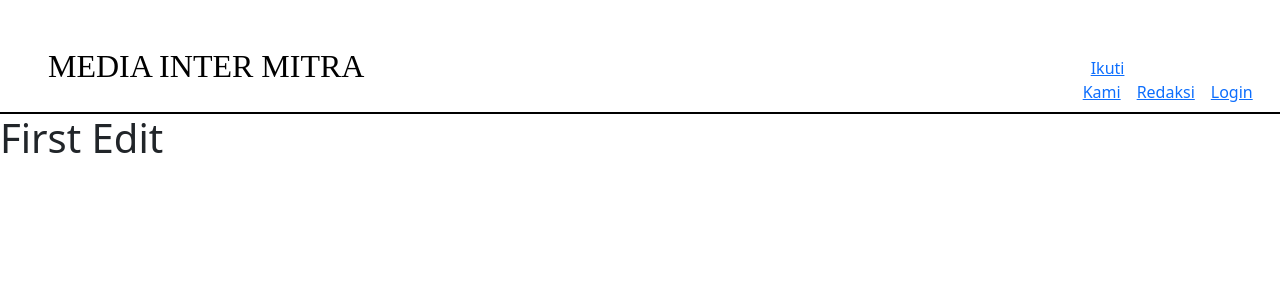
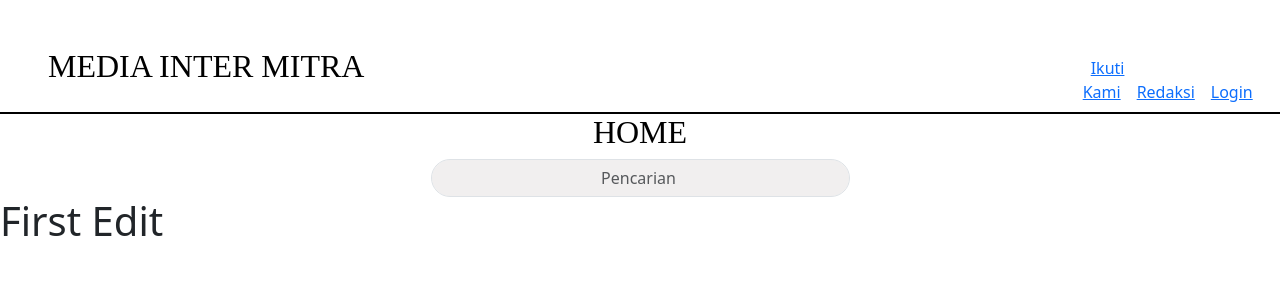
Before and after one commit to HyazSoft/intermitra, a React (Vite) app: page / in a window 1280 px wide. Shown: the top 300 px of the page. Built offline with nearby package versions, Linux system fonts and the light colour scheme.

Commit message:
0.0.2 Changes Navbar

```diff
--- a/src/App.css
+++ b/src/App.css
@@ -8,6 +8,19 @@ font-style: normal;
 
 line-height: normal;
 }
+h3 {
+color: #000;
+
+
+font-family: Javanese Text;
+font-size: 22px;
+font-style: normal;
+
+
+}
 .navis {
   border-bottom: 2px solid #000;
 }
+.bg-color-search {
+  background-color: #F1EFEF;
+}
--- a/src/layout/Navbar.jsx
+++ b/src/layout/Navbar.jsx
@@ -2,6 +2,7 @@ import React from 'react'
 import "../App.css"
 const Navbar = () => {
   return (
+    <>
     <nav>
 
     <div className="row navis d-flex justify-content-center">
@@ -25,6 +26,35 @@ const Navbar = () => {
 
 
     </nav>
+    <div className="row row-cols-1 d-flex justify-content-center">
+    <div className="col-md-12">
+      <div className="d-flex justify-content-center">
+        <div className="" style={{width: 419+'px'}}>
+        <div className="">
+        <h2 className='text-center'>
+          HOME
+          </h2>
+        </div>
+
+
+        </div>
+
+      </div>
+    </div>
+    <div className="col-md-12">
+      <div className="d-flex justify-content-center">
+        <form style={{width: 419+'px'}}>
+          <input className="form-control rounded-pill bg-color-search text-center ps-4" type="search" placeholder="Pencarian" aria-label="Search"/>
+
+        </form>
+      </div>
+
+    </div>
+
+    </div>
+
+    </>
+
   )
 }
 
```
Lines whose indentation alone changed are shown as unchanged.
